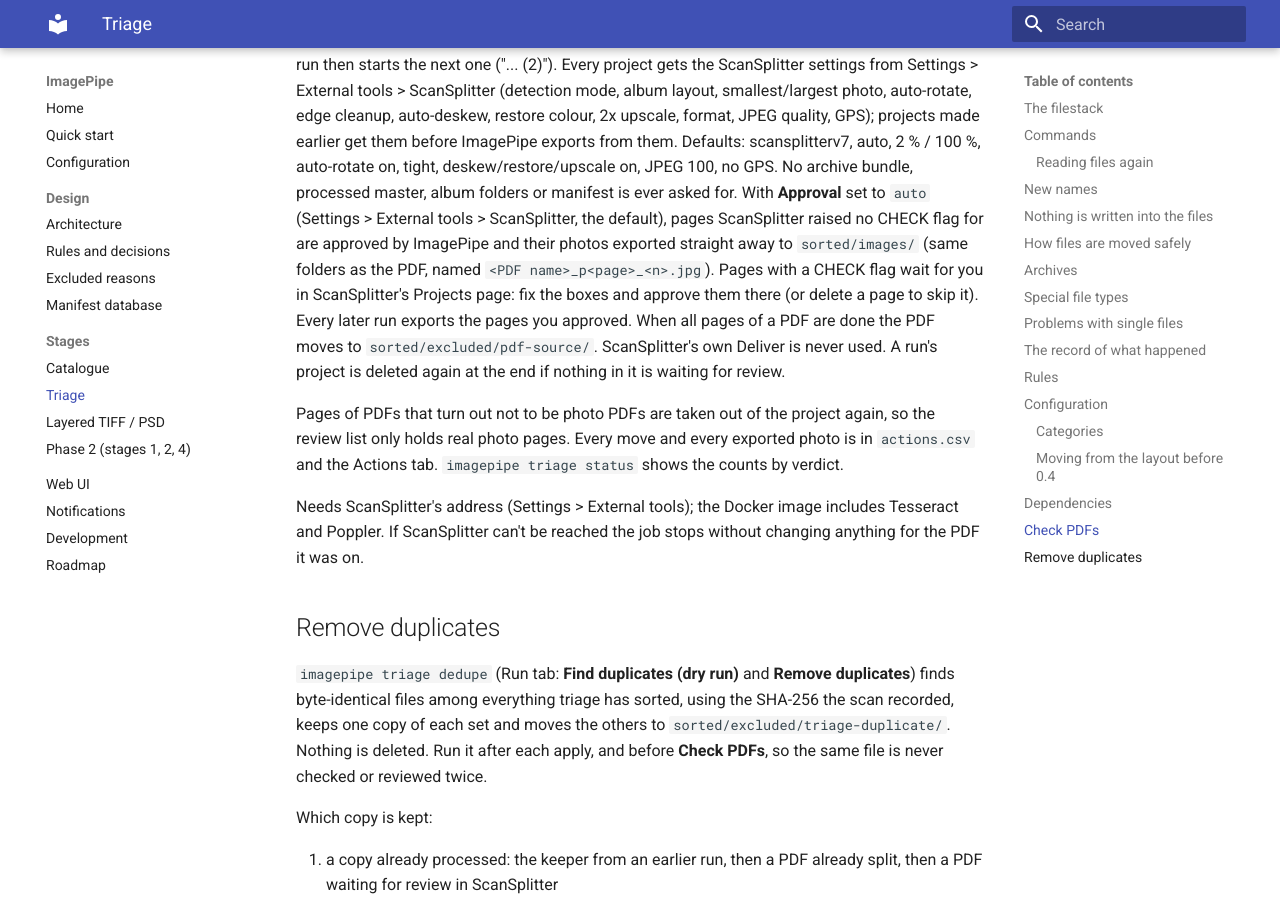
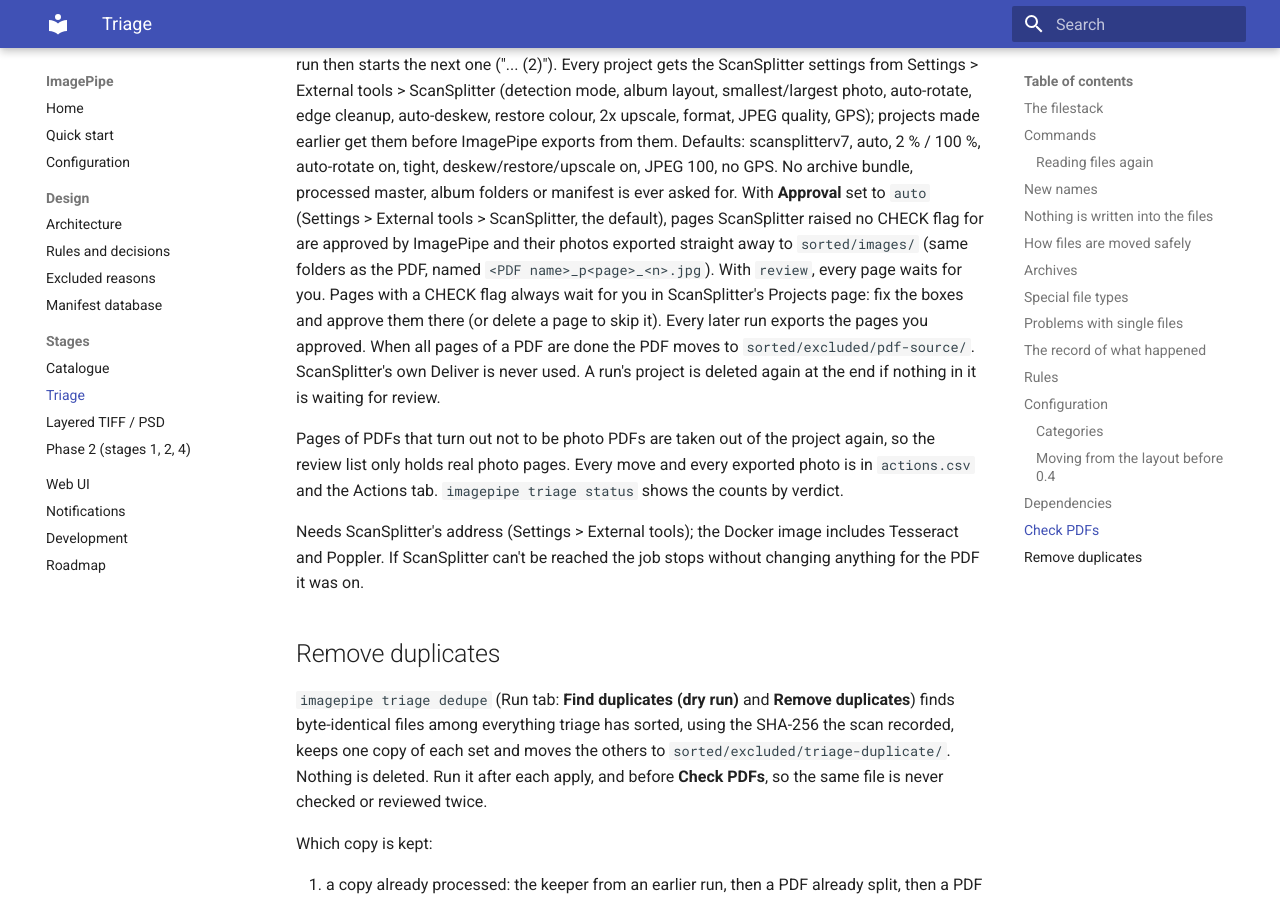
Before and after one commit to jjames4017/imagepipe, an MkDocs documentation site: the page built from docs/stages/triage.md, in a window 1280 px wide and 900 px high, scrolled down 12171 px. Built offline with MkDocs 1.6.1 and Material for MkDocs 9.7.7, drawn with Linux system fonts in a browser that asks for light colours.

Commit message:
Docs: ScanSplitter review mode (#69)
Claude-Session: https://claude.ai/code/session_01C6F959PXAR7NU8Kp7RzyCS

Co-authored-by: Claude <noreply@anthropic.com>

```diff
--- a/docs/stages/triage.md
+++ b/docs/stages/triage.md
@@ -454,8 +454,8 @@ bundle, processed master, album folders or manifest is ever asked for.
 With **Approval** set to `auto` (Settings > External tools > ScanSplitter, the
 default), pages ScanSplitter raised no CHECK flag for are approved by ImagePipe
 and their photos exported straight away to `sorted/images/` (same folders as the PDF,
-named `<PDF name>_p<page>_<n>.jpg`). Pages with a CHECK flag wait for you in
-ScanSplitter's Projects page: fix the boxes and approve them there (or delete a
+named `<PDF name>_p<page>_<n>.jpg`). With `review`, every page waits for you.
+Pages with a CHECK flag always wait for you in ScanSplitter's Projects page: fix the boxes and approve them there (or delete a
 page to skip it). Every later run exports the pages you approved. When all
 pages of a PDF are done the PDF moves to `sorted/excluded/pdf-source/`.
 ScanSplitter's own Deliver is never used. A run's project is deleted again at
```
